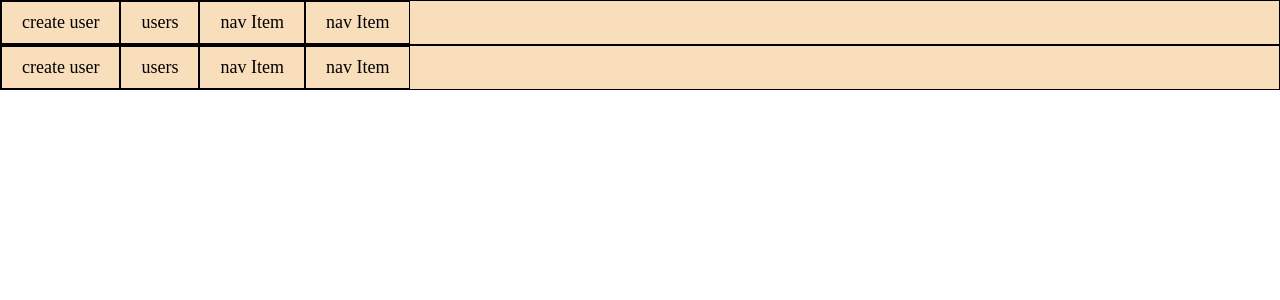
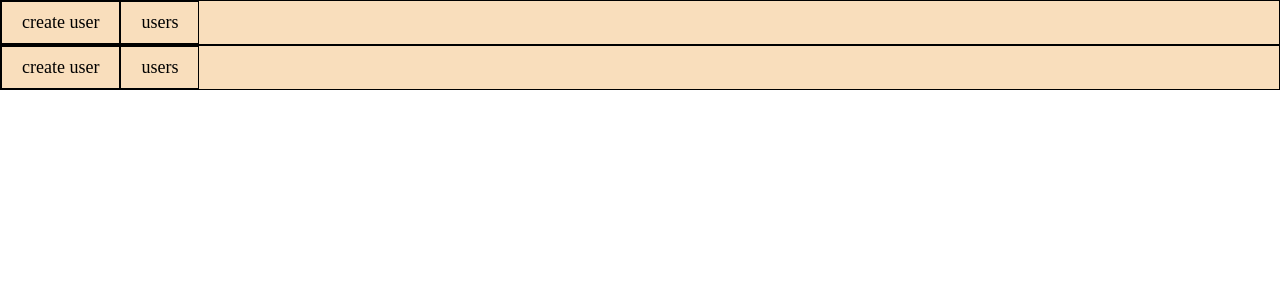
Before and after one commit to Ma9da/dashboard, an Angular app: page /navbar in a window 1280 px wide. Shown: the top 300 px of the page. Built offline with nearby package versions, Linux system fonts and the light colour scheme.

Commit message:
removed unused nav items

```diff
--- a/src/app/components/navbar/navbar.component.html
+++ b/src/app/components/navbar/navbar.component.html
@@ -2,7 +2,5 @@
   <ul>
     <li routerLink="/create-user">create user</li>
     <li routerLink="/users">users</li>
-    <li routerLink="">nav Item</li>
-    <li routerLink="">nav Item</li>
   </ul>
 </nav>
```
